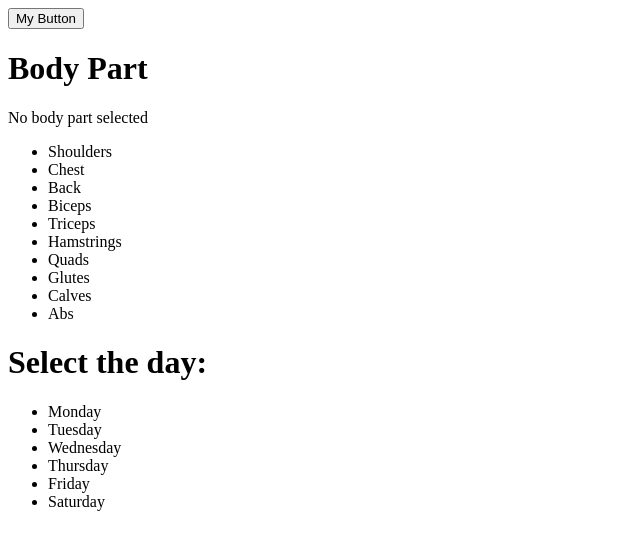
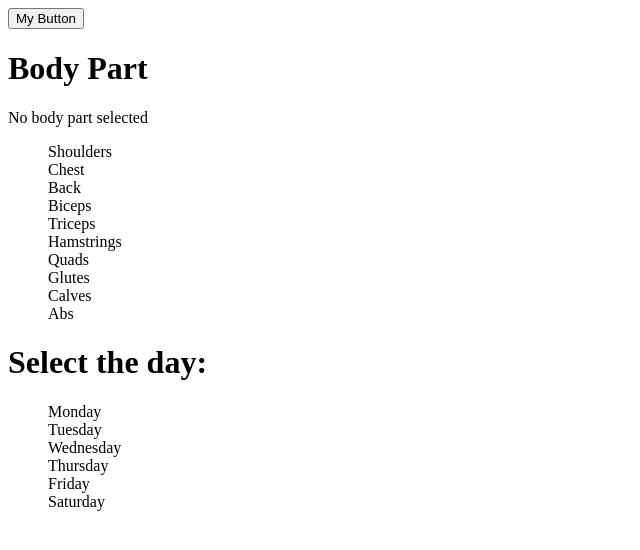
Before and after one commit to anniepuy/randomReactComponents, a React (Vite) app: page / in a window 1280 px wide. Shown: the top 550 px of the page, without its empty margins (0-640 px from the left). Built offline with nearby package versions, Linux system fonts and the light colour scheme.

Commit message:
adding index for ListGroup

```diff
--- /dev/null
+++ b/src/components/ListGroup/ListGroup.css
@@ -0,0 +1,3 @@
+.list-group {
+    list-style: none;
+}
--- a/src/components/ListGroup.tsx
+++ b/src/components/ListGroup/ListGroup.tsx
@@ -1,5 +1,5 @@
 import { useState } from "react";
-
+import './ListGroup.css';
 
 function ListGroup () {
     const bodypart = [
--- /dev/null
+++ b/src/components/ListGroup/index.ts
@@ -0,0 +1,3 @@
+import ListGroup from "./ListGroup";
+
+export default ListGroup;
```
